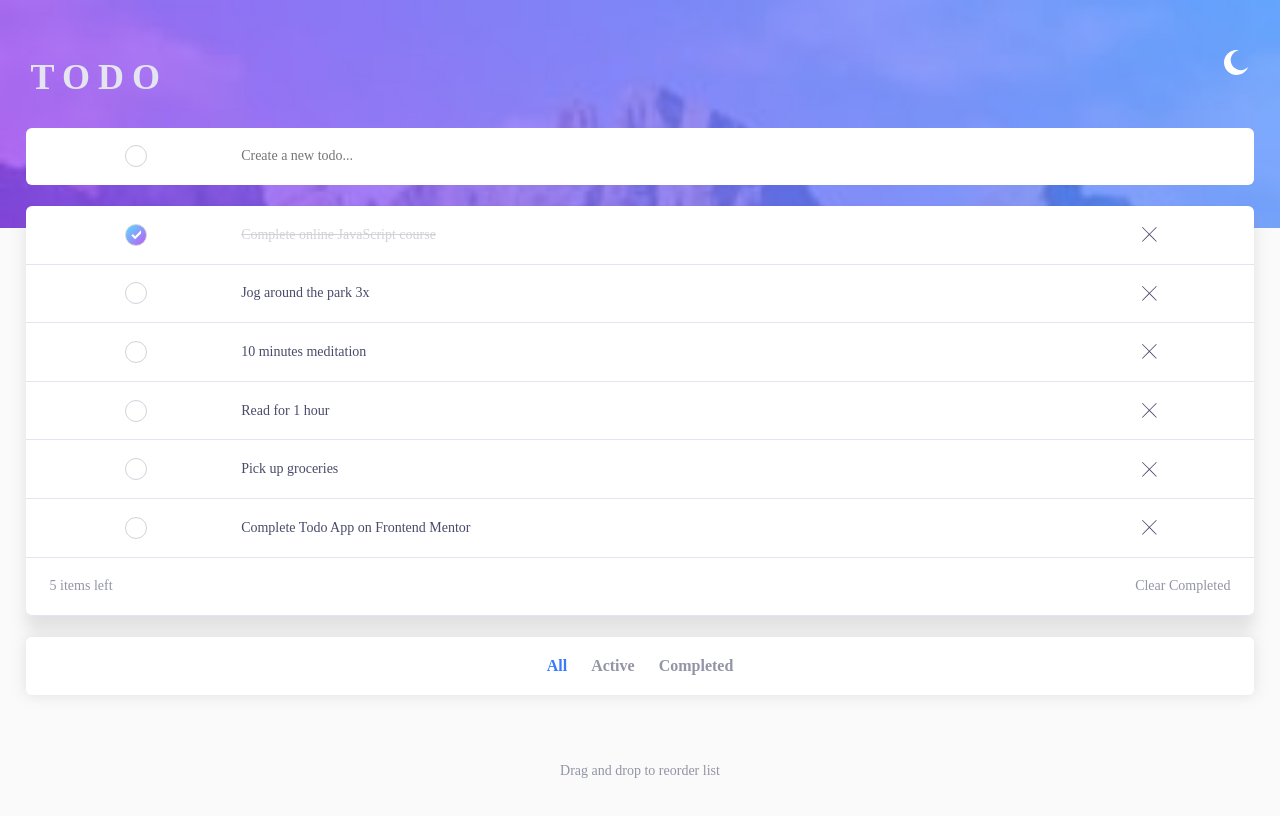
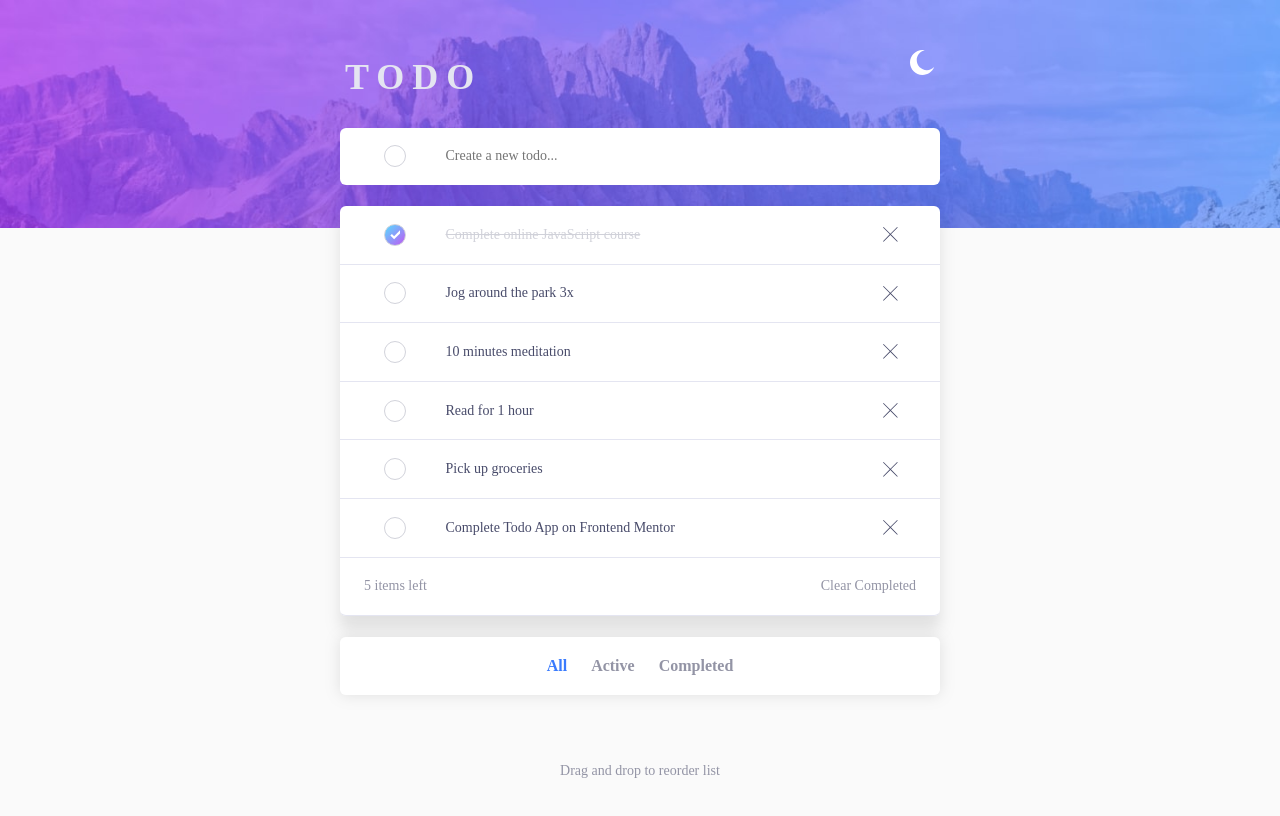
Before and after one commit to mpnri/Todo-list, a plain HTML site: page index.html in a window 1280 px wide. Drawn offline with Linux system fonts and the light colour scheme; a web font is replaced by a local one.

Commit message:
Make desktop light theme better

```diff
--- a/assets/css/style.css
+++ b/assets/css/style.css
@@ -92,6 +92,8 @@ body {
     background: var(--very-light-gray);
     position: relative;
     color: var(--very-dark-grayish-blue);
+    display: flex;
+    justify-content: center;
 }
 
 body::before { /** for margin collapsing */
@@ -108,9 +110,17 @@ body::before { /** for margin collapsing */
     z-index: -1;
 }
 
+@media (min-width: 650px) {
+    .bg-header {
+        background-image: url('../images/bg-desktop-light.jpg');
+    }
+}
+
 .container {
     margin: 1.6rem;
     /* border: 1px solid #000; */
+    width: 100%;
+    max-width: 600px;
     display: flex;
     flex-direction: column;
 }
```
Also changed, not shown: index.html (+0 -1 lines).
